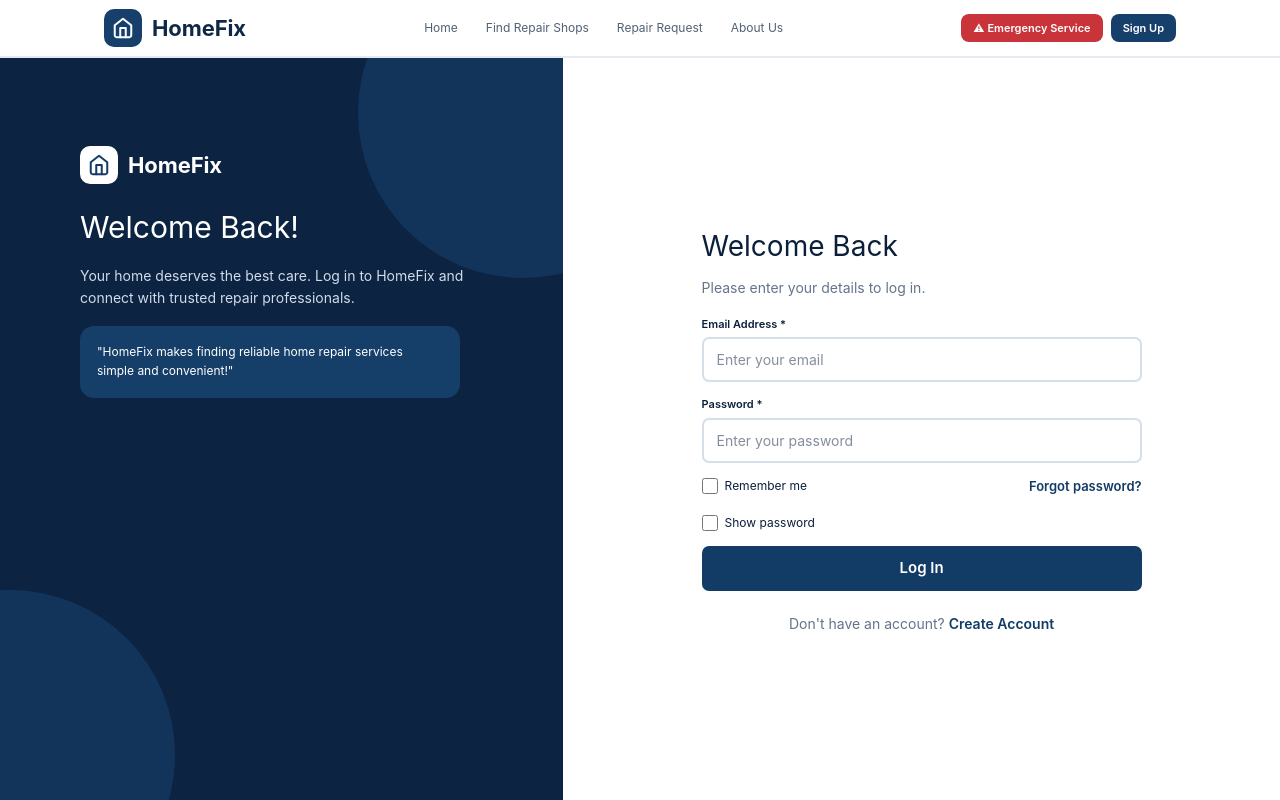
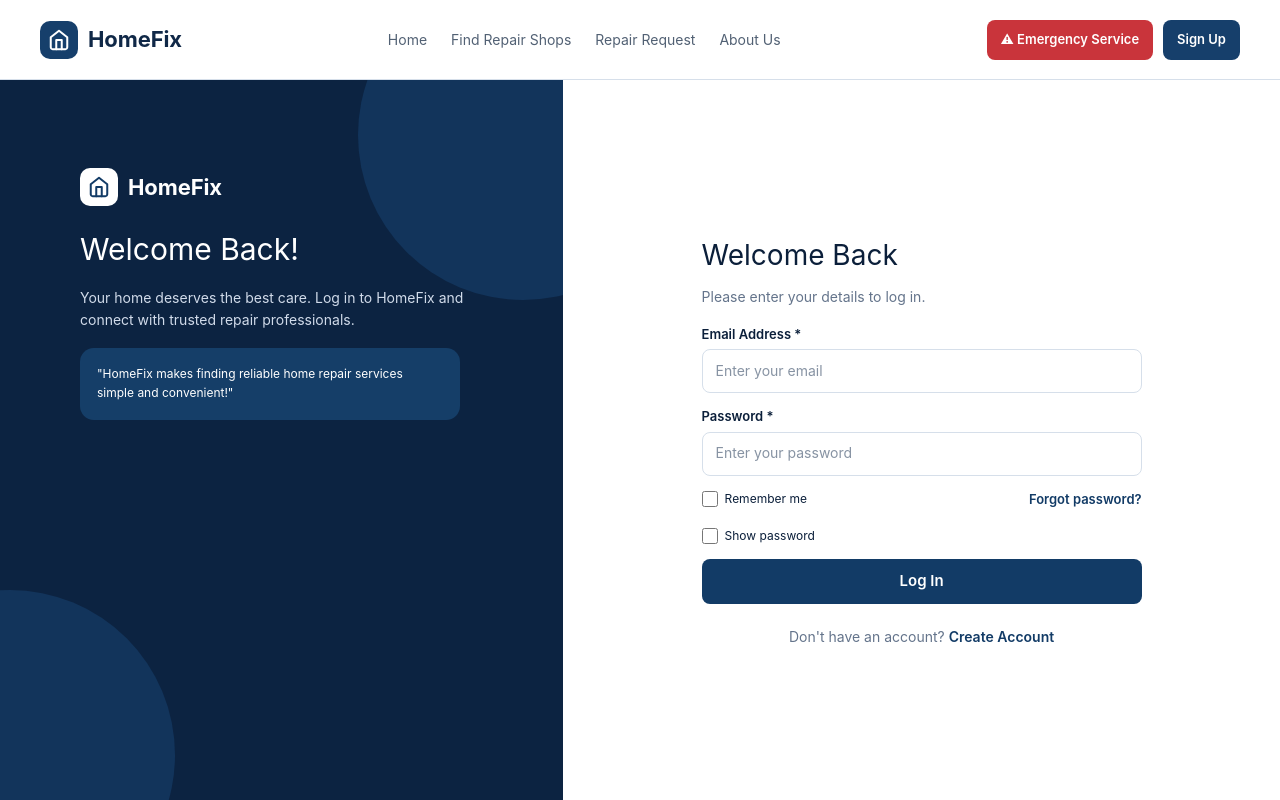
Before and after one commit to sokunkanhanget/HomeFix, a React (Vite) app in the folder frontend/: page /login in a window 1280 px wide. Built offline with nearby package versions, Linux system fonts and the light colour scheme.

Commit message:
HF-84 Improve UI Consistency Across HomeFix Pages

```diff
--- a/frontend/src/components/HeroSection.jsx
+++ b/frontend/src/components/HeroSection.jsx
@@ -9,7 +9,7 @@ export default function HeroSection({
 }) {
   return (
     <section className="bg-pale">
-      <div className="mx-auto grid min-h-[736px] w-[calc(100%-36px)] max-w-[1200px] grid-cols-1 items-center gap-8 py-12 md:grid-cols-[616px_520px] md:gap-[64px] md:py-[80px] max-sm:gap-8">
+      <div className="mx-auto grid min-h-[620px] w-[calc(100%-36px)] max-w-[1200px] grid-cols-1 items-center gap-8 py-12 lg:min-h-[736px] lg:grid-cols-[minmax(0,1.18fr)_minmax(0,1fr)] lg:gap-16 lg:py-[80px]">
         <div className="max-w-[565px]">
           <h1 className="m-0 text-[clamp(42px,5vw,58px)] font-extrabold leading-[1.08] tracking-[-2.6px] text-[#102a49] max-sm:text-[clamp(42px,11vw,54px)] max-sm:tracking-[-2px]">
             Home repairs,<br />booked in minutes.
--- a/frontend/src/pages/EmergencyServicePage.jsx
+++ b/frontend/src/pages/EmergencyServicePage.jsx
@@ -121,7 +121,7 @@ export default function EmergencyServicePage() {
       <Header />
       <main>
         <section className="bg-[#153b64] text-white">
-          <div className="mx-auto grid min-h-[390px] w-[calc(100%-36px)] max-w-[1200px] items-center gap-8 py-10 md:grid-cols-[1fr_420px] md:py-12">
+          <div className="mx-auto grid min-h-[390px] w-[calc(100%-36px)] max-w-[1200px] items-center gap-8 py-10 lg:grid-cols-[minmax(0,1fr)_420px] lg:py-12">
             <div className="max-w-[540px]">
               <span className="inline-flex items-center gap-2 rounded-full border-2 border-white/20 bg-[#4e6680] px-3 py-1.5 text-[11px] font-bold uppercase tracking-[.04em]">
                 <Icon name="alert" size={13} /> 24/7 Emergency Service
--- a/frontend/src/style.css
+++ b/frontend/src/style.css
@@ -14,6 +14,13 @@
   -moz-osx-font-smoothing: grayscale;
   font-optical-sizing: auto;
   scroll-behavior: smooth;
+  --color-brand: #163f6b;
+  --color-brand-hover: #0c2e53;
+  --color-text: #102847;
+  --color-border: #d6dfea;
+  --radius-control: 8px;
+  --radius-card: 14px;
+  --shadow-card: 0 3px 12px rgba(11, 31, 58, 0.06);
 }
 
 .hero-visual {
@@ -135,6 +142,59 @@ input {
   font: inherit;
 }
 
+input:not([type="checkbox"]):not([type="radio"]):not([type="file"]):not([class*="bg-transparent"]):not(.sr-only),
+select,
+textarea {
+  min-height: 44px;
+  border: 1px solid var(--color-border);
+  border-radius: var(--radius-control);
+  background-color: #fff;
+  color: var(--color-text);
+  font-size: 14px;
+  line-height: 1.45;
+}
+
+input[class*="bg-transparent"] {
+  min-height: 40px;
+  border: 0;
+  border-radius: 0;
+  background-color: transparent;
+  color: var(--color-text);
+  font-size: 14px;
+}
+
+input:not([type="checkbox"]):not([type="radio"]):not([type="file"]):not([class*="bg-transparent"]):not(.sr-only):focus,
+select:focus,
+textarea:focus {
+  border-color: var(--color-brand);
+  box-shadow: 0 0 0 3px rgba(22, 63, 107, 0.12);
+  outline: none;
+}
+
+input[type="checkbox"],
+input[type="radio"] {
+  accent-color: var(--color-brand);
+}
+
+button {
+  border-radius: var(--radius-control);
+  font-family: inherit;
+  transition-duration: 150ms;
+}
+
+a[class*="inline-flex"][class*="rounded-"] {
+  border-radius: var(--radius-control);
+}
+
+button:disabled {
+  cursor: not-allowed;
+}
+
+article {
+  border-radius: var(--radius-card);
+  box-shadow: var(--shadow-card);
+}
+
 button,
 a {
   -webkit-tap-highlight-color: transparent;
@@ -159,14 +219,14 @@ input:focus-visible {
   color: #123b66;
   font-size: 12px;
   letter-spacing: 1px;
-  margin: 20px 0;
+  margin: 18px 0;
 }
 
 .password-hint {
   color: #64748b;
-  font-size: 11px;
-  margin-top: -12px;
-  margin-bottom: 18px;
+  font-size: 12px;
+  margin-top: -8px;
+  margin-bottom: 16px;
 }
 
 .terms-checkbox {
@@ -179,13 +239,13 @@ input:focus-visible {
   color: #123b66;
 }
 
-.auth-form-card .terms-checkbox { margin: 0 0 14px; font-size: 11px; }
+.auth-form-card .terms-checkbox { margin: 0 0 14px; font-size: 13px; }
 .auth-form-card .terms-checkbox input { margin: 2px 4px 0 0; accent-color: #163f6b; }
-.account-type { font-size: 10px; margin: 15px 0; }
-.password-hint { font-size: 9px; margin-top: -9px; margin-bottom: 14px; }
-.auth-divider { margin: 12px 0; }
-.google-button { padding: 10px; font-size: 12px; }
-.auth-switch { margin-top: 14px; font-size: 11px; }
+.account-type { font-size: 12px; margin: 18px 0; }
+.password-hint { font-size: 12px; margin-top: -8px; margin-bottom: 16px; }
+.auth-divider { margin: 16px 0; }
+.google-button { min-height: 44px; padding: 10px 14px; font-size: 14px; }
+.auth-switch { margin-top: 18px; font-size: 13px; }
 
 .auth-message.success {
   background: #e8f7ed;
@@ -193,21 +253,22 @@ input:focus-visible {
 }
 
 .register-header {
-  height: 58px;
-  padding: 0 max(7%, calc((100% - 1072px) / 2));
+  min-height: 80px;
+  padding: 0 max(18px, calc((100% - 1200px) / 2));
   display: flex;
   align-items: center;
   justify-content: space-between;
   background: #fff;
-  border-bottom: 2px solid #e5eaf0;
+  border-bottom: 1px solid var(--color-border);
 }
 .register-header nav,.register-header-actions { display: flex; align-items: center; }
-.register-header nav { gap: 28px; }
-.register-header nav a { color: #526174; font-size: 12px; }
-.register-header-actions { gap: 8px; }
-.register-emergency,.register-login { display: inline-flex; min-height: 28px; align-items: center; justify-content: center; gap: 6px; padding: 0 12px; border-radius: 8px; color: white; font-size: 11px; font-weight: 600; }
+.register-header nav { gap: 24px; }
+.register-header nav a { color: #526174; font-size: 14px; }
+.register-header-actions { gap: 10px; }
+.register-emergency,.register-login { display: inline-flex; min-height: 40px; align-items: center; justify-content: center; gap: 6px; padding: 0 14px; border-radius: var(--radius-control); color: white; font-size: 13px; font-weight: 600; }
 .register-emergency { background: #c9343b; }
 .register-login { background: #163f6b; }
+.register-login:hover { background: var(--color-brand-hover); }
 
 .auth-divider {
   display: flex;
@@ -231,7 +292,7 @@ input:focus-visible {
   padding: 13px;
   background: white;
   border: 2px solid #d6dee8;
-  border-radius: 7px;
+  border-radius: var(--radius-control);
   cursor: pointer;
   font-weight: 600;
   color: #0b1f3a;
@@ -247,52 +308,52 @@ input:focus-visible {
 }
 
 /* Forgot password page */
-.forgot-password-container { min-height: calc(100vh - 58px); }
-.forgot-password-section { padding: 32px 30px; }
+.forgot-password-container { min-height: calc(100vh - 80px); }
+.forgot-password-section { padding: 40px 30px; }
 .forgot-password-card { max-width: 390px; }
 .forgot-password-icon {
   display: grid;
   place-items: center;
-  width: 42px;
-  height: 42px;
-  margin-bottom: 14px;
-  border-radius: 10px;
+  width: 48px;
+  height: 48px;
+  margin-bottom: 16px;
+  border-radius: 12px;
   background: #e5edf6;
   color: #163f6b;
   font-size: 20px;
 }
-.forgot-password-card h2 { font-size: 24px; margin-bottom: 7px; }
-.forgot-password-card .auth-subtitle { font-size: 12px; line-height: 1.55; margin: 0 0 18px; }
-.forgot-password-card form > input { padding: 9px 11px; font-size: 12px; margin-bottom: 12px; }
-.forgot-password-card form > label { font-size: 10px !important; }
-.forgot-password-card .auth-submit { padding: 10px; font-size: 12px; }
+.forgot-password-card h2 { font-size: 26px; margin-bottom: 8px; }
+.forgot-password-card .auth-subtitle { font-size: 14px; line-height: 1.55; margin: 0 0 20px; }
+.forgot-password-card form > input { padding: 10px 12px; font-size: 14px; margin-bottom: 14px; }
+.forgot-password-card form > label { font-size: 13px !important; }
+.forgot-password-card .auth-submit { min-height: 44px; padding: 10px 14px; font-size: 14px; }
 .forgot-password-note {
-  margin-top: 12px;
-  padding: 12px;
-  border-radius: 9px;
+  margin-top: 16px;
+  padding: 14px;
+  border-radius: 10px;
   background: #f0f4f9;
   color: #102847;
-  font-size: 11px;
+  font-size: 13px;
 }
-.forgot-password-note strong { display: block; margin-bottom: 5px; }
+.forgot-password-note strong { display: block; margin-bottom: 6px; }
 .forgot-password-note p { margin: 0; color: #64748b; line-height: 1.5; }
 .forgot-back-link {
   display: block;
-  margin-top: 12px;
-  padding: 9px;
-  border: 2px solid #163f6b;
-  border-radius: 7px;
+  margin-top: 16px;
+  padding: 11px;
+  border: 1px solid #163f6b;
+  border-radius: var(--radius-control);
   color: #102847;
   text-align: center;
-  font-size: 12px;
+  font-size: 14px;
   font-weight: 600;
 }
 .forgot-back-link:hover { background: #f7f9fc; }
-.forgot-contact { margin: 12px 0 0; color: #64748b; font-size: 10px; line-height: 1.5; }
+.forgot-contact { margin: 16px 0 0; color: #64748b; font-size: 12px; line-height: 1.5; }
 .forgot-contact a { color: #526f92; }
-.forgot-password-card .testimonial-person { font-size: 10px; }
+.forgot-password-card .testimonial-person { font-size: 12px; }
 .forgot-password-card .testimonial-person small { display: block; }
-@media (max-width: 768px) {
+@media (max-width: 900px) {
   .forgot-password-container { min-height: auto; }
   .forgot-password-section { min-height: 380px; }
 }
@@ -376,7 +437,7 @@ input:focus-visible {
 
 .auth-container {
   width: 100%;
-  min-height: calc(100vh - 58px);
+  min-height: calc(100vh - 80px);
   margin: 0;
   padding: 0;
   display: grid;
@@ -462,7 +523,7 @@ input:focus-visible {
 }
 
 .auth-form-card form > label:not(.auth-checkbox) {
-  font-size: 11px;
+  font-size: 13px;
   font-weight: 600;
   margin-bottom: 5px;
 }
@@ -487,7 +548,7 @@ input:focus-visible {
   width: 100%;
   padding: 11px;
   border: none;
-  border-radius: 7px;
+  border-radius: var(--radius-control);
   background: #123b66;
   color: white;
   font-size: 15px;
@@ -496,7 +557,7 @@ input:focus-visible {
 }
 
 .auth-submit:hover {
-  background: #244f7d;
+  background: var(--color-brand-hover);
 }
 
 .auth-switch {
@@ -522,8 +583,8 @@ input:focus-visible {
 
 /* Responsive authentication layout */
 
-@media (max-width: 768px) {
-  .register-header { padding: 0 18px; }
+@media (max-width: 900px) {
+  .register-header { min-height: 72px; padding: 0 18px; }
   .register-header nav { display: none; }
   .register-emergency { padding: 0 8px; }
   .auth-container { grid-template-columns: 1fr; }
@@ -535,3 +596,11 @@ input:focus-visible {
     gap: 0;
   }
 }
+
+@media (max-width: 480px) {
+  .register-header-actions { gap: 6px; }
+  .register-emergency,.register-login { min-height: 38px; padding: 0 9px; font-size: 12px; }
+  .auth-welcome { padding: 32px 20px; }
+  .auth-form-section { padding: 24px 18px; }
+  .forgot-password-section { padding: 28px 18px; }
+}
```
